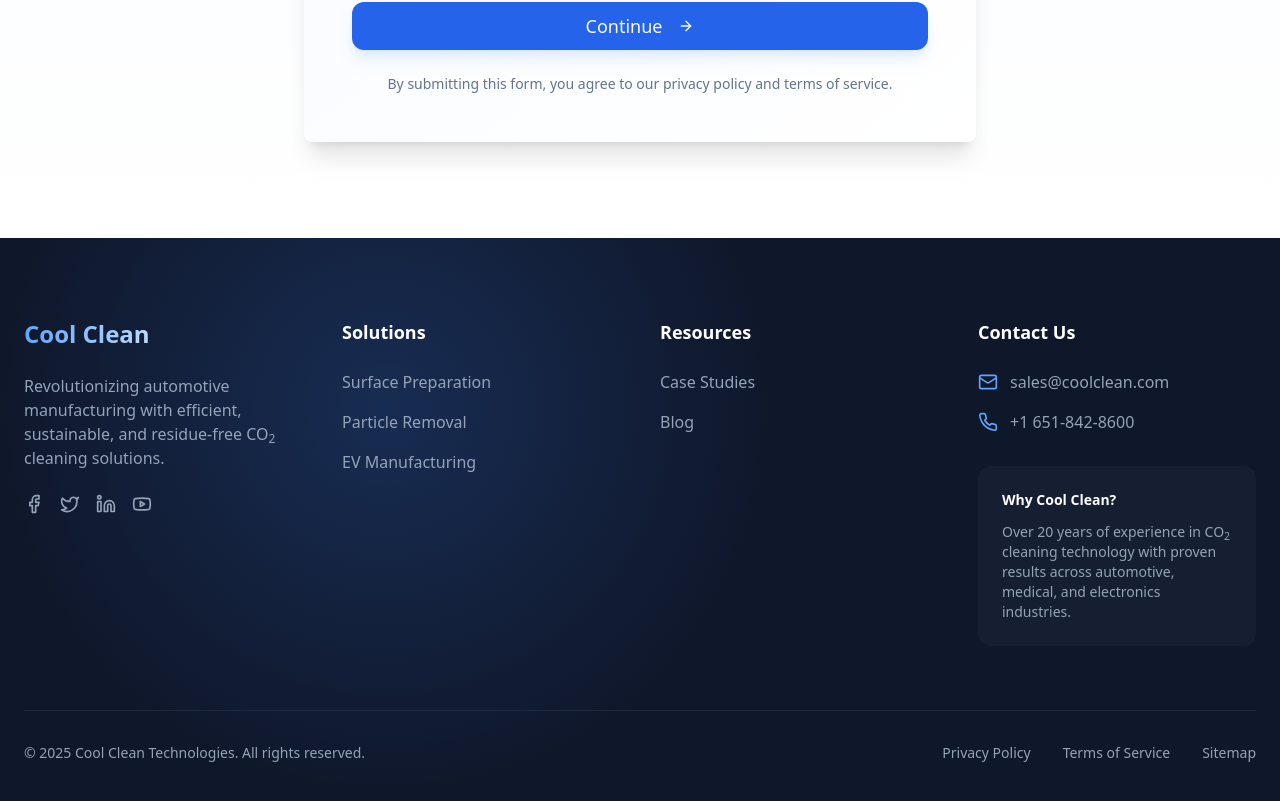
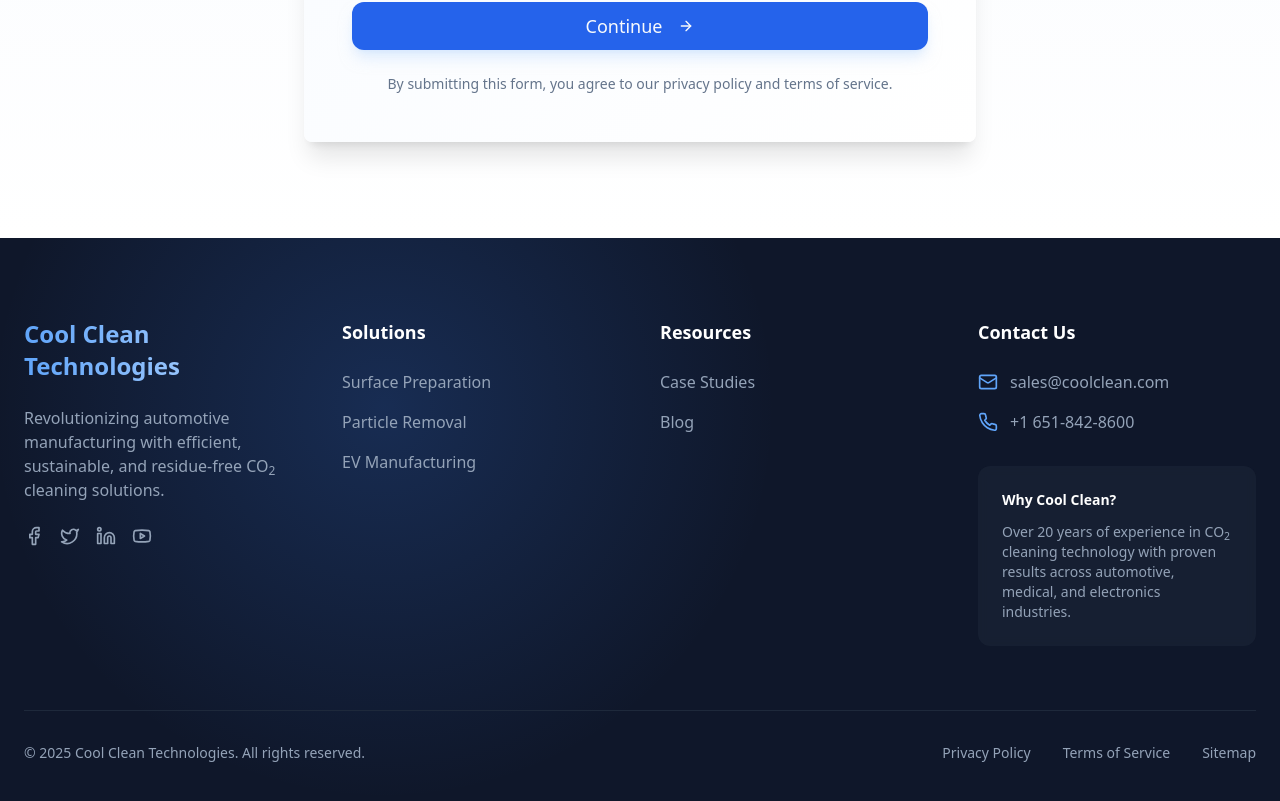
Before and after one commit to arpitnexuses/coolclean, a Next.js app: page / in a window 1280 px wide. Shown: the part 4078-4879 px from the top of the page. Built offline with nearby package versions, Linux system fonts and the light colour scheme.

Commit message:
first commsit

```diff
--- a/components/footer.tsx
+++ b/components/footer.tsx
@@ -69,7 +69,7 @@ export default function Footer() {
                 transition={{ duration: 0.5 }}
                 className="text-2xl font-bold bg-gradient-to-r from-blue-400 to-blue-200 bg-clip-text text-transparent"
               >
-                Cool Clean
+                Cool Clean Technologies
               </motion.span>
             </Link>
             <p className="text-slate-400 mb-6">
```
